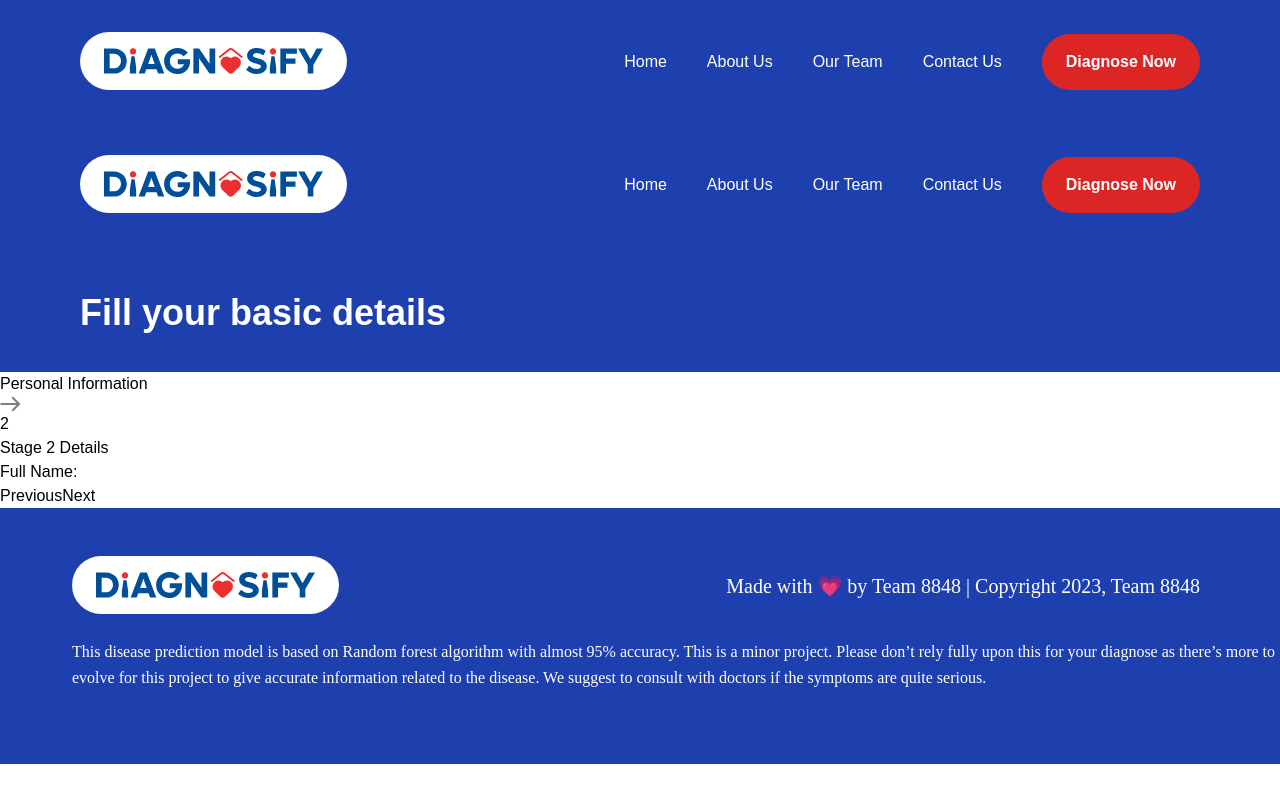
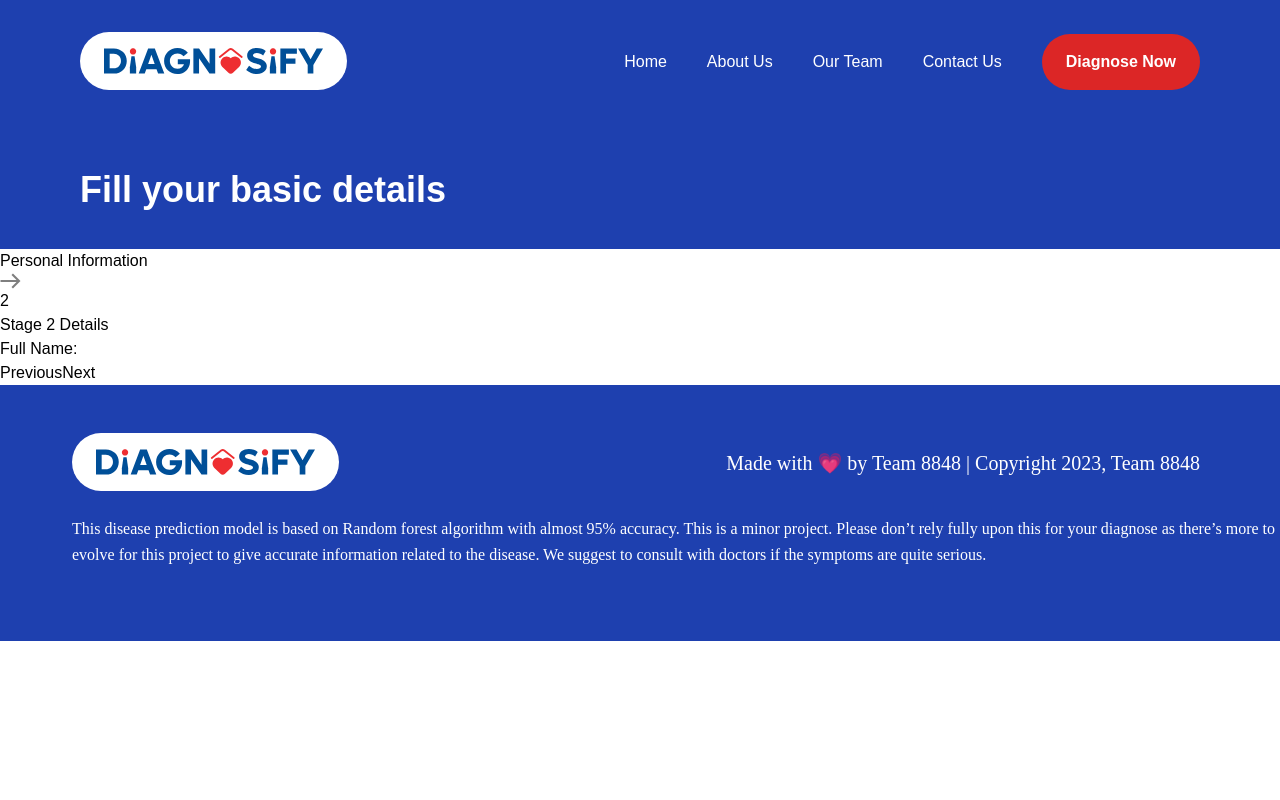
Before and after one commit to unikdahal/Diagnosify, a React (Create React App) app in the folder frontend/: page /contact in a window 1280 px wide. Built offline with nearby package versions, Linux system fonts and the light colour scheme.

Commit message:
React-Router-Dom Setup

```diff
--- a/frontend/src/Components/Diagnose/DiagnosePage.jsx
+++ b/frontend/src/Components/Diagnose/DiagnosePage.jsx
@@ -34,8 +34,8 @@ const DiagnosePage = () => {
   return (
     <div>
       <div className="bg-blue-800">
-        <Navbar />
-        <div className="flex justify-between mt-10 pb-8">
+        {/* <Navbar /> */}
+        <div className="flex justify-between pt-10 pb-8">
           <div class="text-white text-4xl font-bold leading-normal poppins px-20">
             Fill your basic details
           </div>
--- a/frontend/src/Components/Home.jsx
+++ b/frontend/src/Components/Home.jsx
@@ -9,7 +9,7 @@ const Home = ()=>{
             <Landing/>
             <WhyDiagnosify/>
             <Team/>
-            <Footer/>
+            {/* <Footer/> */}
         </div>
     )
 }
--- a/frontend/src/Components/Landing.jsx
+++ b/frontend/src/Components/Landing.jsx
@@ -3,8 +3,8 @@ import img from "../assets/landing.png";
 const Landing = () => {
   return (
     <div className="bg-blue-800">
-      <Navbar />
-      <div className="flex justify-between mt-10 pb-28">
+      {/* <Navbar /> */}
+      <div className="flex justify-between pt-10 pb-28">
         <div>
           <div className="flex flex-col gap-8 px-20">
             <div class="text-orange-200 text-6xl font-bold leading-normal poppins">
--- a/frontend/src/index.jsx
+++ b/frontend/src/index.jsx
@@ -8,6 +8,7 @@ import Footer from './Components/Footer';
 import Landing from './Components/Landing';
 import DiagnosePage from './Components/Diagnose/DiagnosePage';
 import Error from './Components/Error';
+import Home from './Components/Home';
 
 const AppLayout = () => {
   return (
@@ -27,7 +28,7 @@ const appRouter = createBrowserRouter([
     children: [
       {
         path: "/",
-        element: <Landing />,
+        element: <Home />,
         errorElement: <Error />,
       },
       {
```
